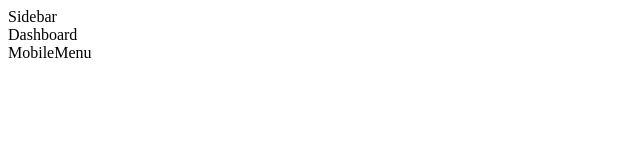
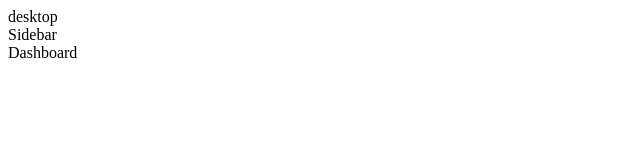
Before and after one commit to alexanderivanov2/budget-app, a React (Vite) app: page / in a window 1280 px wide. Shown: the top 160 px of the page, without its empty margins (0-640 px from the left). Built offline with nearby package versions, Linux system fonts and the light colour scheme.

Commit message:
implement media query hook

```diff
--- /dev/null
+++ b/src/hooks/useDeviceMediaQuery.tsx
@@ -0,0 +1,42 @@
+import { useState, useEffect } from 'react'
+import { MOBILE_MEDIA_QUERY, TABLET_MEDIA_QUERY, DESKTOP_MEDIA_QUERY } from '../constants/DEVICES'
+
+const initialDevices = {
+    isMobile: false,
+    isTablet: false,
+    isDesktop: false,
+}
+
+const checkDevicesMediaQuery = () => {
+    const windowWidth = window.innerWidth
+    const devicesResult = { ...initialDevices };
+    if (windowWidth <= MOBILE_MEDIA_QUERY.max && windowWidth >= MOBILE_MEDIA_QUERY.min) {
+        devicesResult.isMobile = true;
+    } else if (windowWidth <= TABLET_MEDIA_QUERY.max && windowWidth >= TABLET_MEDIA_QUERY.min) {
+        devicesResult.isTablet = true;
+    } else {
+        devicesResult.isDesktop = true;
+    }
+
+    return devicesResult;
+}
+
+const useDeviceMediaQuery = () => {
+    const [devices, setDevices] = useState(checkDevicesMediaQuery);
+
+    useEffect(() => {
+        const handleWindowResize = () => {
+
+            const devicesResult = checkDevicesMediaQuery()
+
+            setDevices({ ...devicesResult });
+        }
+        window.addEventListener('resize', handleWindowResize);
+
+        return () => window.removeEventListener('resize', handleWindowResize);
+    }, [])
+
+    return devices
+}
+
+export default useDeviceMediaQuery
--- a/src/pages/User/UserPage.tsx
+++ b/src/pages/User/UserPage.tsx
@@ -1,13 +1,16 @@
 import { MobileMenu } from '../../components/mobileMenu/MobileMenu'
 import Sidebar from '../../components/sidebar/Sidebar'
 import { Outlet } from 'react-router-dom'
+import useDeviceMediaQuery from '../../hooks/useDeviceMediaQuery'
 
 export const UserPage = () => {
+  const { isMobile, isTablet } = useDeviceMediaQuery();
   return (
     <div>
-        <Sidebar />
+      { isMobile ? 'mobile' : isTablet ? 'tablet' : 'desktop' }
+        { !isMobile && <Sidebar /> }
         <Outlet />
-        <MobileMenu />
+        { isMobile  && <MobileMenu /> }
     </div>
   )
 }
```
